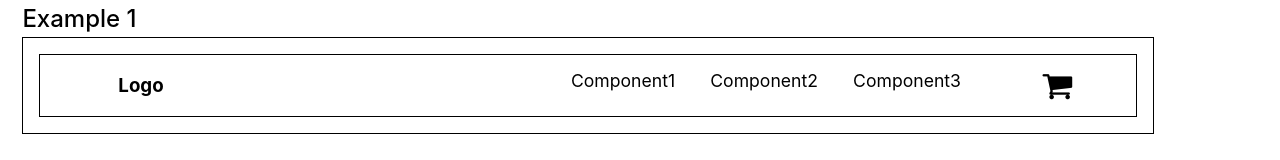
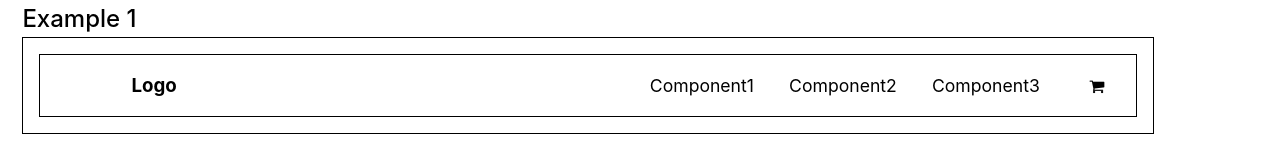
Before and after one commit to DhruvA99/Xtreme-UI, a React (Create React App) app: page /navbar in a window 1280 px wide. Shown: the part 408-568 px from the top of the page. Built offline with nearby package versions, Linux system fonts and the light colour scheme.

Commit message:
style(navbar):fixed navbar

```diff
--- a/src/components/NavBar/NavBar.js
+++ b/src/components/NavBar/NavBar.js
@@ -45,7 +45,7 @@ const NavBar = (props) => {
                   <span className={classes.navigation_content_item}>
                     Component3
                   </span>
-                  <i className="fa fa-shopping-cart fa-2x"></i>
+                  <i className="fa fa-shopping-cart fa-1x"></i>
                 </div>
               </div>
             </div>
--- a/src/components/NavBar/NavBar.module.css
+++ b/src/components/NavBar/NavBar.module.css
@@ -97,6 +97,7 @@
   display: flex;
   flex-grow: 2;
   flex-direction: row;
+  align-items: center;
   justify-content: flex-end;
 }
 .navigation_content > i {
```
